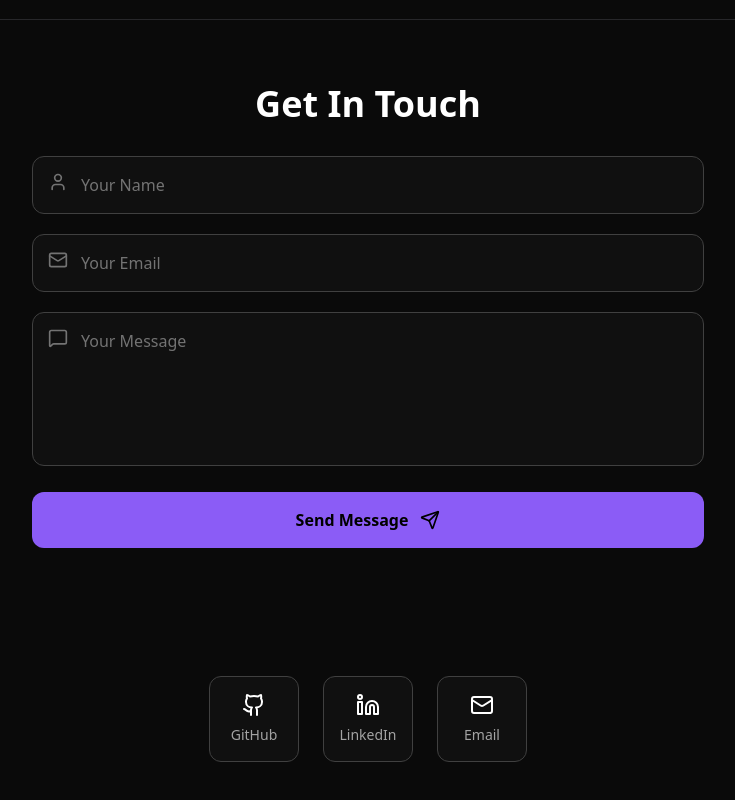
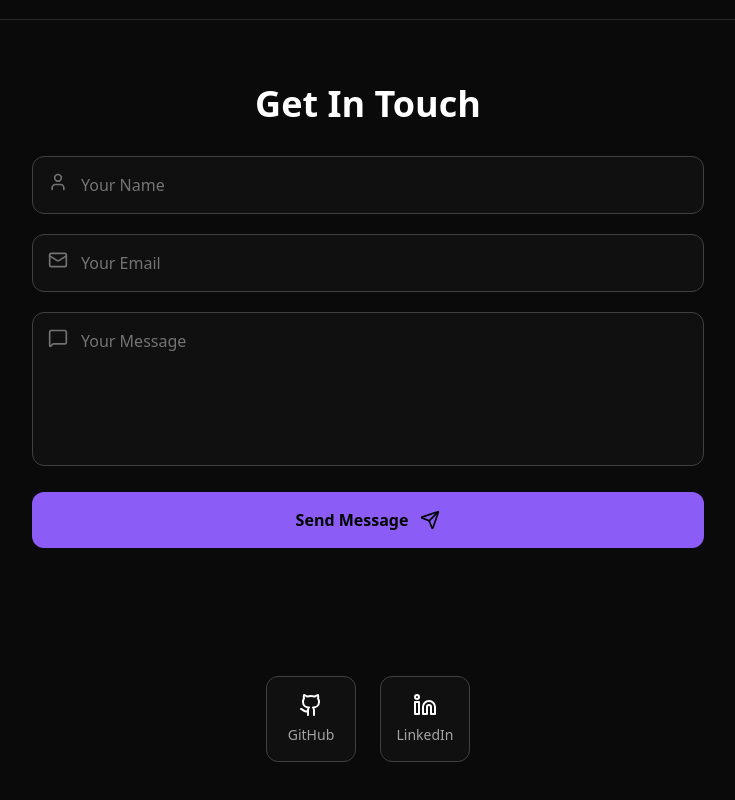
Before and after one commit to pamal29/react-portfolio, a React (Vite) app: page / in a window 1280 px wide. Shown: the part 5398-6198 px from the top of the page, without its empty margins (272-1007 px from the left). Built offline with nearby package versions, Linux system fonts and the light colour scheme.

Commit message:
update social section

```diff
--- a/src/components/Social.jsx
+++ b/src/components/Social.jsx
@@ -11,11 +11,6 @@ export default function Social() {
       name: "LinkedIn",
       icon: Linkedin,
       url: "https://www.linkedin.com/in/pamal-pahasara-990ba2324/",
-    },
-    {
-      name: "Email",
-      icon: Mail,
-      url: "pamalpahasara@gmail.com",
     },
 
   ];
```
